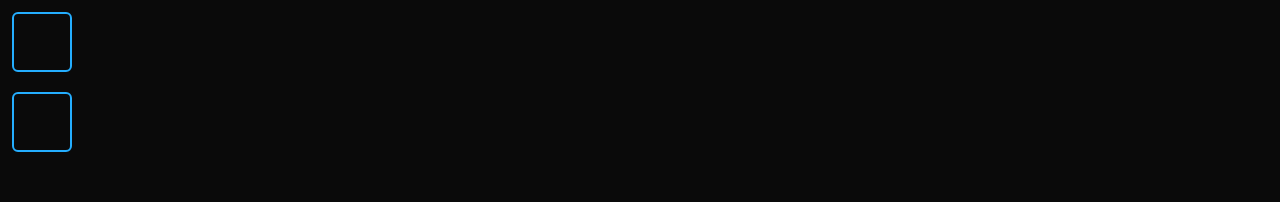
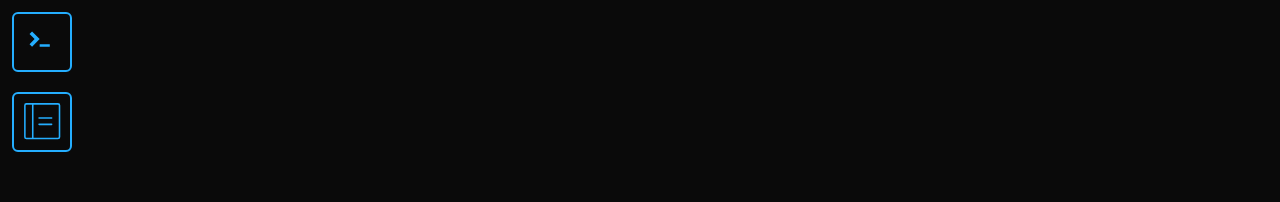
Before and after one commit to blowupthenoobs/WebbingAnOS, a React (Vite) app in the folder webbingOS/: page / in a window 1280 px wide. Shown: the top 202 px of the page. Built offline with nearby package versions, Linux system fonts and the light colour scheme.

Commit message:
Added Icons to App Buttons

```diff
--- a/webbingOS/package.json
+++ b/webbingOS/package.json
@@ -12,7 +12,8 @@
   "dependencies": {
     "@tailwindcss/vite": "^4.3.3",
     "react": "^19.1.0",
-    "react-dom": "^19.1.0"
+    "react-dom": "^19.1.0",
+    "react-icons": "^5.7.0"
   },
   "devDependencies": {
     "@eslint/js": "^9.25.0",
--- a/webbingOS/src/WebOS/AppIcon.tsx
+++ b/webbingOS/src/WebOS/AppIcon.tsx
@@ -1,12 +1,13 @@
+import type { ReactNode } from "react"
 
 
-
-export default function AppIcon({openApp, Image}: {openApp: () => void, Image: string}) {
+export default function AppIcon({openApp, Icon}: {openApp: () => void, Icon: ReactNode}) {
     // console.log(Image);
 
     return(
-        <div className="w-15 h-15 border-2 border-computer-primary rounded-md hover:bg-computer-primary mb-5" onClick={openApp}>
+        <div className="w-15 h-15 border-2 border-computer-primary rounded-md hover:bg-computer-primary mb-5 text-computer-primary hover:text-computer-black" onClick={openApp}>
             {/* <p className="place-self-center mt-auto mb-auto">{Image}</p> */}
+            {Icon}
         </div>
     )
 }
--- a/webbingOS/src/WebOS/Computer.tsx
+++ b/webbingOS/src/WebOS/Computer.tsx
@@ -4,6 +4,9 @@ import Terminal from "./Terminal"
 import AppIcon from "./AppIcon"
 import DiaryLogs from "./DiaryLogs"
 
+import { BsTerminalFill } from "react-icons/bs"
+import { DiTerminalBadge } from "react-icons/di"
+import { PiNotebookThin } from "react-icons/pi"
 
 export default function Computer() {
     const [terminalOpen, setTerminalOpen] = useState<boolean>(true);
@@ -68,8 +71,8 @@ export default function Computer() {
             </div>
 
             <div className="flex-1 w-full flex flex-col p-3">
-                <AppIcon Image={""} openApp={openTerminal}/>
-                <AppIcon Image={""} openApp={openDiary}/>
+                <AppIcon Icon={(<DiTerminalBadge className="w-[90%] h-[90%] align-middle ml-auto mr-auto mt-0.5 mb-auto"/>)} openApp={openTerminal}/>
+                <AppIcon Icon={<PiNotebookThin className="w-[90%] h-[90%] align-middle ml-auto mr-auto mt-0.5 mb-auto"/>} openApp={openDiary}/>
             </div>
 
             <TaskBar/>
--- a/webbingOS/src/WebOS/Terminal.tsx
+++ b/webbingOS/src/WebOS/Terminal.tsx
@@ -40,12 +40,16 @@ export default function Terminal({closeApp, zPos, setToTop}: {closeApp: () => vo
         let clearing = false;
         switch(baseCommand) {
             case "echo":
-                response = commandMessage;
+                response = commandMessage.substring(11);
                 break;
             case "clear":
                 clearing = true;
                 break;
             case "help":
+                response = "here is the list of commands you can use:";
+                extraMessages = ["help - shows this message",
+                                "echo (message) - repeats a message for you",
+                                "clear - removes all messages from the console"];
                 break;
             default:
                 break;
@@ -68,7 +72,7 @@ export default function Terminal({closeApp, zPos, setToTop}: {closeApp: () => vo
         <div className={"bg-computer-light-black text-computer-primary border-2 border-computer-primary h-62.5 w-150 flex-1 mr-6 text-lg absolute translate-[-50%] z-1"}
             style={{top: yPosition, left: xPosition, zIndex: zPos}} onMouseDown={setToTop} onClick={setFocus}>
             <HandleBar closeApp={closeApp} moveWindow={moveWindow} windowName="Terminal"/>
-            <div className="flex flex-col p-2">
+            <div className="flex flex-col p-2 scrollbar-thin overflow-y-scroll h-[calc(100%-40px)] pb-2">
                 {message.map((item) => {
                         return(
                             <div className="">
```
Also changed, not shown: 1 other file (tests, documents, lock files or other folders).
